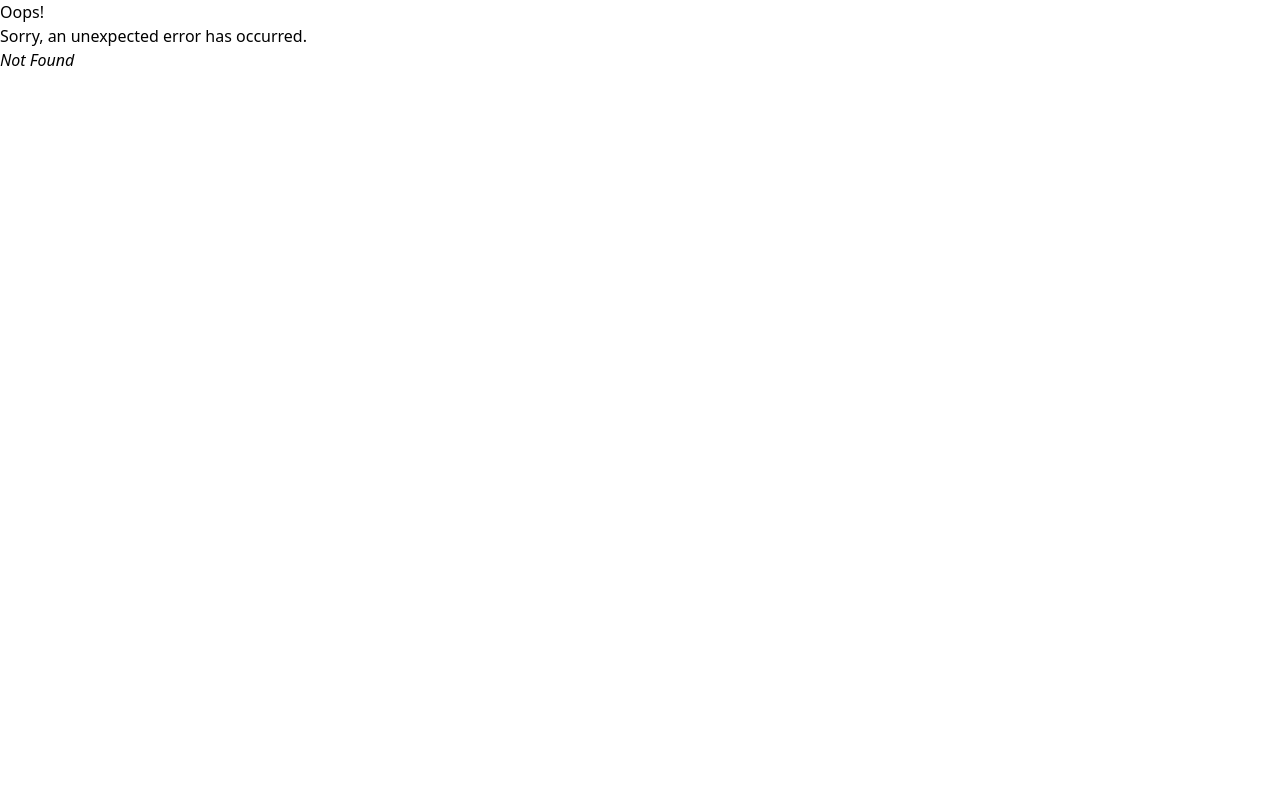
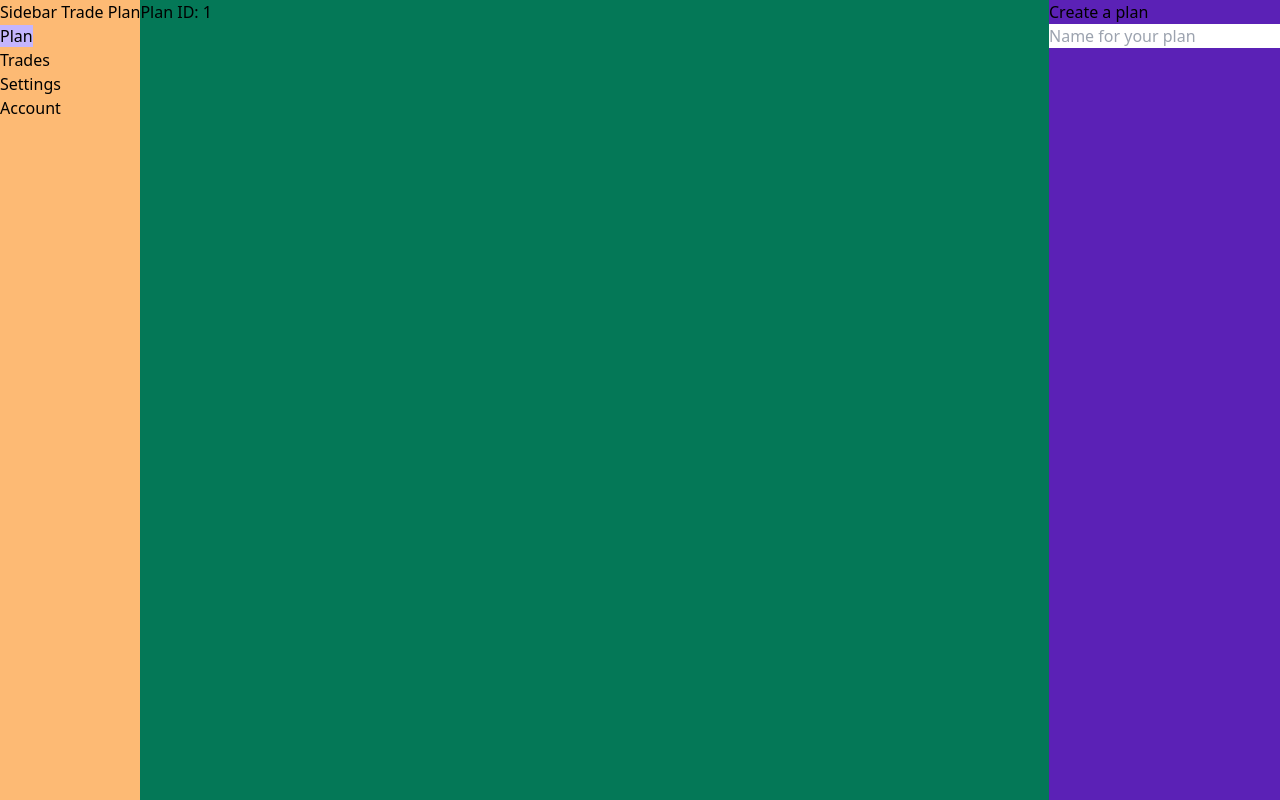
Before and after one commit to 7evenUp/trading-plan, a React (Vite) app: page /plan/1 in a window 1280 px wide. Before the commit this address had no page. Built offline with nearby package versions, Linux system fonts and the light colour scheme.

Commit message:
Build main layout

```diff
--- a/index.html
+++ b/index.html
@@ -2,7 +2,7 @@
 <html lang="en">
   <head>
     <meta charset="UTF-8" />
-    <link rel="icon" type="image/svg+xml" href="/vite.svg" />
+    <link rel="icon" type="image/svg+xml" href="/Vector.svg" />
     <meta name="viewport" content="width=device-width, initial-scale=1.0" />
     <title>Vite + React + TS</title>
   </head>
--- a/src/components/Sidebar.tsx
+++ b/src/components/Sidebar.tsx
@@ -2,7 +2,7 @@ import { NavLink } from "react-router-dom";
 
 const Sidebar = () => {
   return (
-    <>
+    <div className="bg-orange-300">
       <h1>Sidebar Trade Plan</h1>
       <nav>
         <ul>
@@ -48,7 +48,7 @@ const Sidebar = () => {
           </li>
         </ul>
       </nav>
-    </>
+    </div>
   );
 };
 
--- a/src/routes/plan.tsx
+++ b/src/routes/plan.tsx
@@ -1,8 +1,19 @@
-import React from 'react'
+import { Outlet } from 'react-router-dom'
 
 const plan = () => {
   return (
-    <div>Here is your plan</div>
+    <div className='bg-violet-800 flex-1 flex flex-row-reverse'>
+      <div>
+        <h2>Create a plan</h2>
+        <form>
+          <label htmlFor='name'>
+            <input id='name' placeholder='Name for your plan'/>
+          </label>
+        </form>
+      </div>
+
+      <Outlet />
+    </div>
   )
 }
 
--- /dev/null
+++ b/src/routes/planId.tsx
@@ -0,0 +1,13 @@
+import { useParams } from "react-router-dom"
+
+const PlanID = () => {
+  const params = useParams()
+
+  return (
+    <div className="bg-emerald-700 flex-1">
+      <h3>Plan ID: {params.planId}</h3>
+    </div>
+  )
+}
+
+export default PlanID
--- a/src/routes/root.tsx
+++ b/src/routes/root.tsx
@@ -3,11 +3,10 @@ import { Sidebar } from "../components";
 
 const Root = () => {
   return (
-    <>
-      <h1>Hello, Trading Plan <strong>User</strong></h1>
+    <div className="flex w-screen min-h-screen">
       <Sidebar />
       <Outlet />
-    </>
+    </div>
   )
 }
 
```
Also changed, not shown: src/main.tsx (+7 -0 lines), public/Vector.svg (added).
